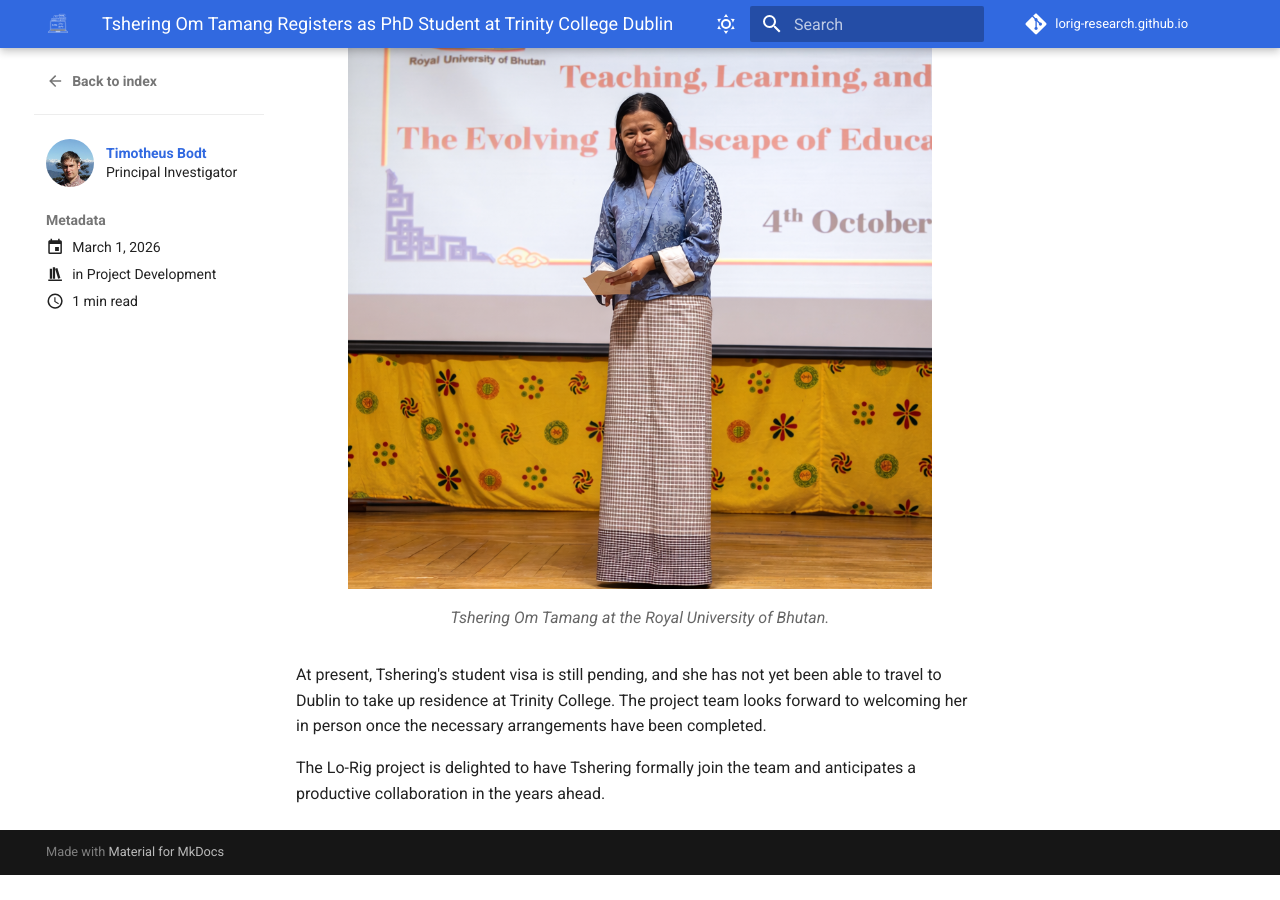
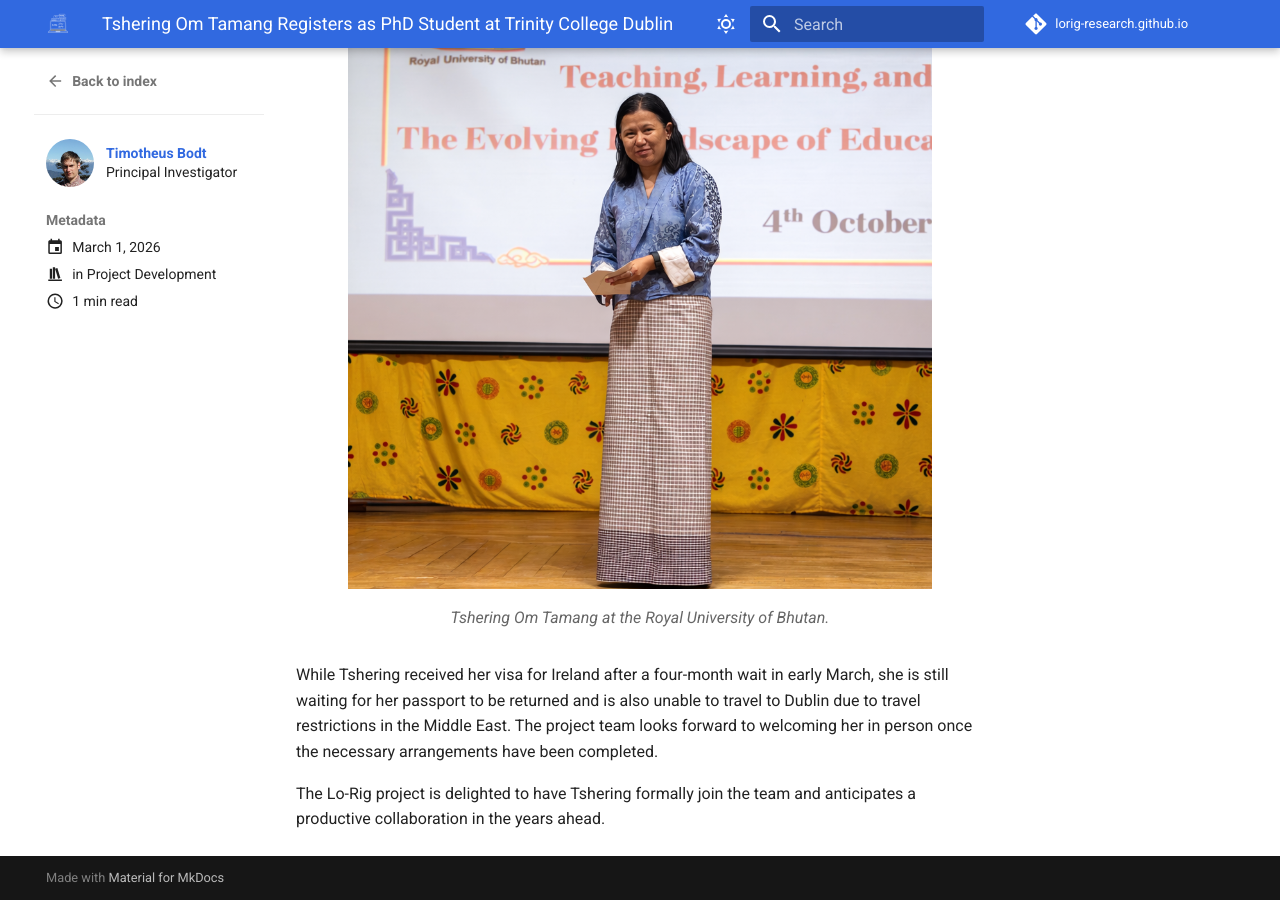
Before and after one commit to lorig-research/lorig-research.github.io, an MkDocs documentation site: the page built from docs/updates/posts/20260301-phd_joins.md, in a window 1280 px wide and 900 px high, scrolled down 609 px. Built offline with MkDocs 1.6.1 and Material for MkDocs 9.7.7, drawn with Linux system fonts in a browser that asks for light colours; comment, search, counter and statistics services are not loaded; before the commit the page ends 1484 px from its top, so only the background shows below that.

Commit message:
updated status

```diff
--- a/docs/updates/posts/20260301-phd_joins.md
+++ b/docs/updates/posts/20260301-phd_joins.md
@@ -29,6 +29,6 @@ Tshering Om Tamang at the Royal University of Bhutan.
 </figcaption>
 </figure>
 
-At present, Tshering's student visa is still pending, and she has not yet been able to travel to Dublin to take up residence at Trinity College. The project team looks forward to welcoming her in person once the necessary arrangements have been completed.
+While Tshering received her visa for Ireland after a four-month wait in early March, she is still waiting for her passport to be returned and is also unable to travel to Dublin due to travel restrictions in the Middle East. The project team looks forward to welcoming her in person once the necessary arrangements have been completed.
 
 The Lo-Rig project is delighted to have Tshering formally join the team and anticipates a productive collaboration in the years ahead.
```
